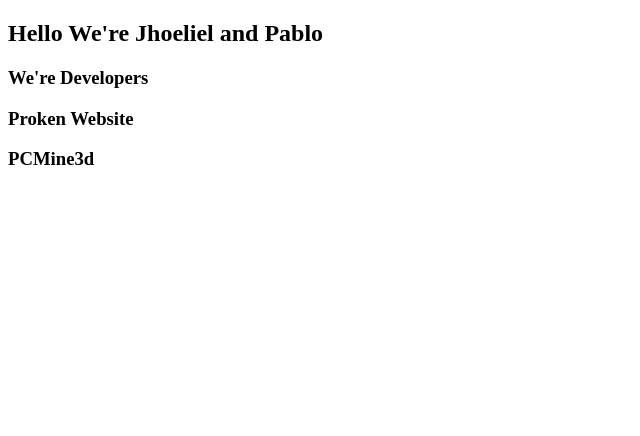
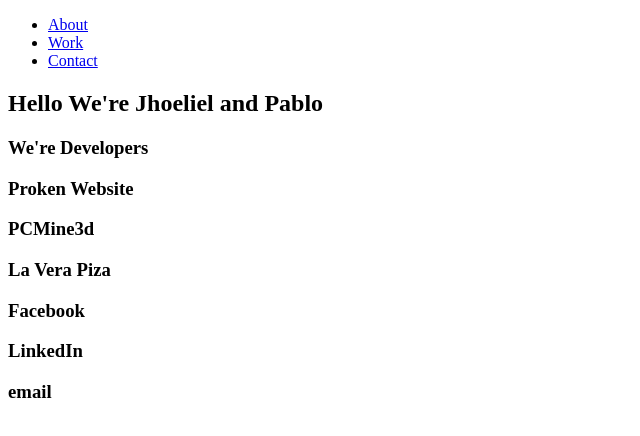
Before and after one commit to Juanpnav822/JhoelielPablo, a plain HTML site: page index.html in a window 1280 px wide. Shown: the whole page, without its empty margins (0-640 px from the left). Drawn offline with Linux system fonts and the light colour scheme.

Commit message:
Jholeiel: Navigator bar

```diff
--- a/index.html
+++ b/index.html
@@ -21,7 +21,23 @@
     - The freeCodeCamp Team
 
     -->
-    <header></header>
+    <header>
+
+    </header>
+      <nav id="navbar" class="nav">
+        <ul class="nav-list">
+          <li>
+            <a href="#welcome-section">About</a>
+          </li>
+          <li>
+            <a href="#projects">Work</a>
+          </li>
+          <li>
+            <a href="#contact">Contact</a>
+          </li>
+        </ul>
+      </nav>
+    </nav>
     <main>
       <section id="welcome-section">
         <h1>Hello We're Jhoeliel and Pablo</h1>
@@ -35,10 +51,16 @@
           <h3 class="project-title">PCMine3d</h3>
         </div>
         <div>
-          <h3 class="project-title"></h3>
+          <h3 class="project-title">La Vera Piza</h3>
         </div>
       </section>
     </main>
+    <section id="Contact">
+      <h3>Facebook </h3>
+      <h3>LinkedIn </h3>
+      <h3>email </h3>
+    </section>
+
     <script  src="js/index.js"></script>
   </body>
 </html>
```
